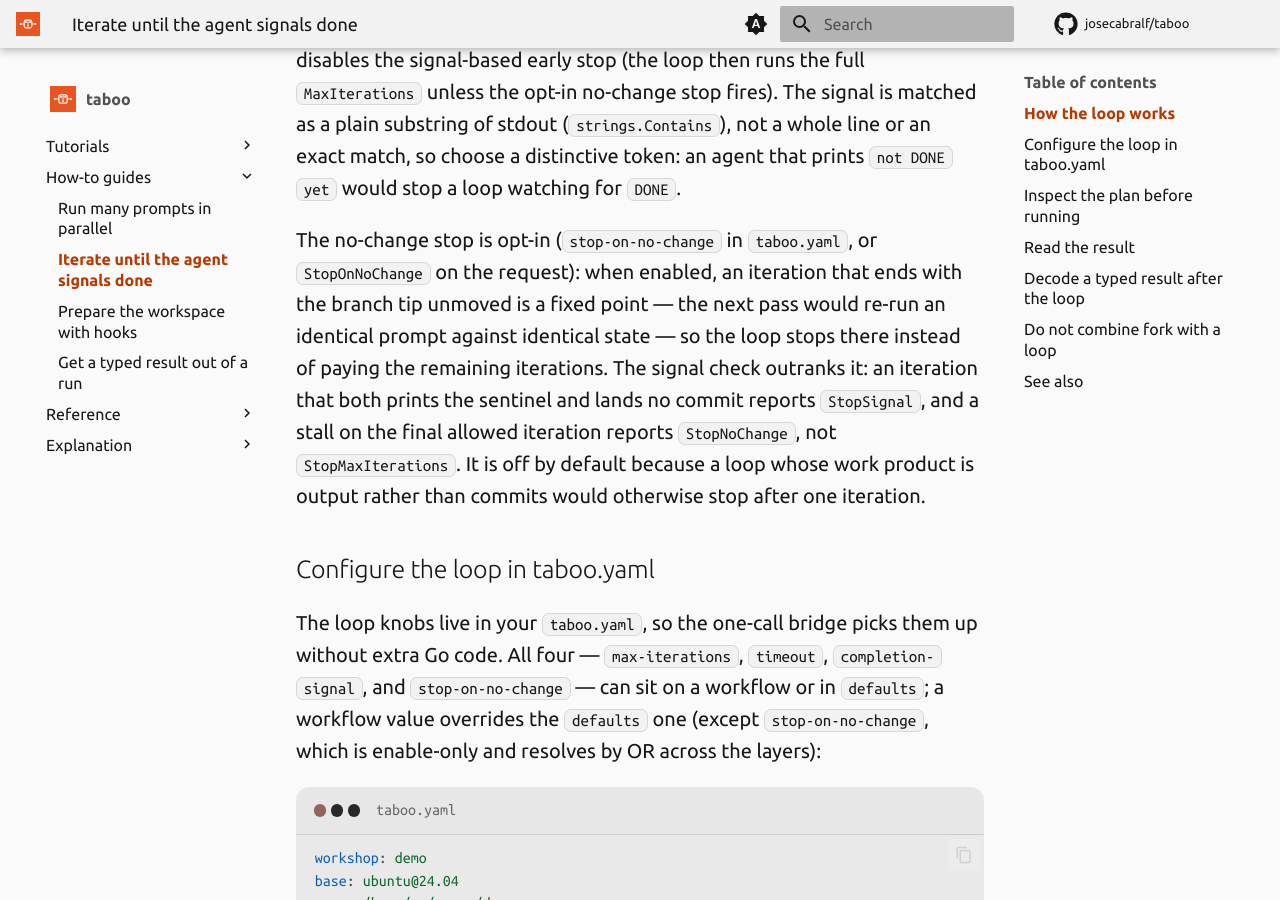
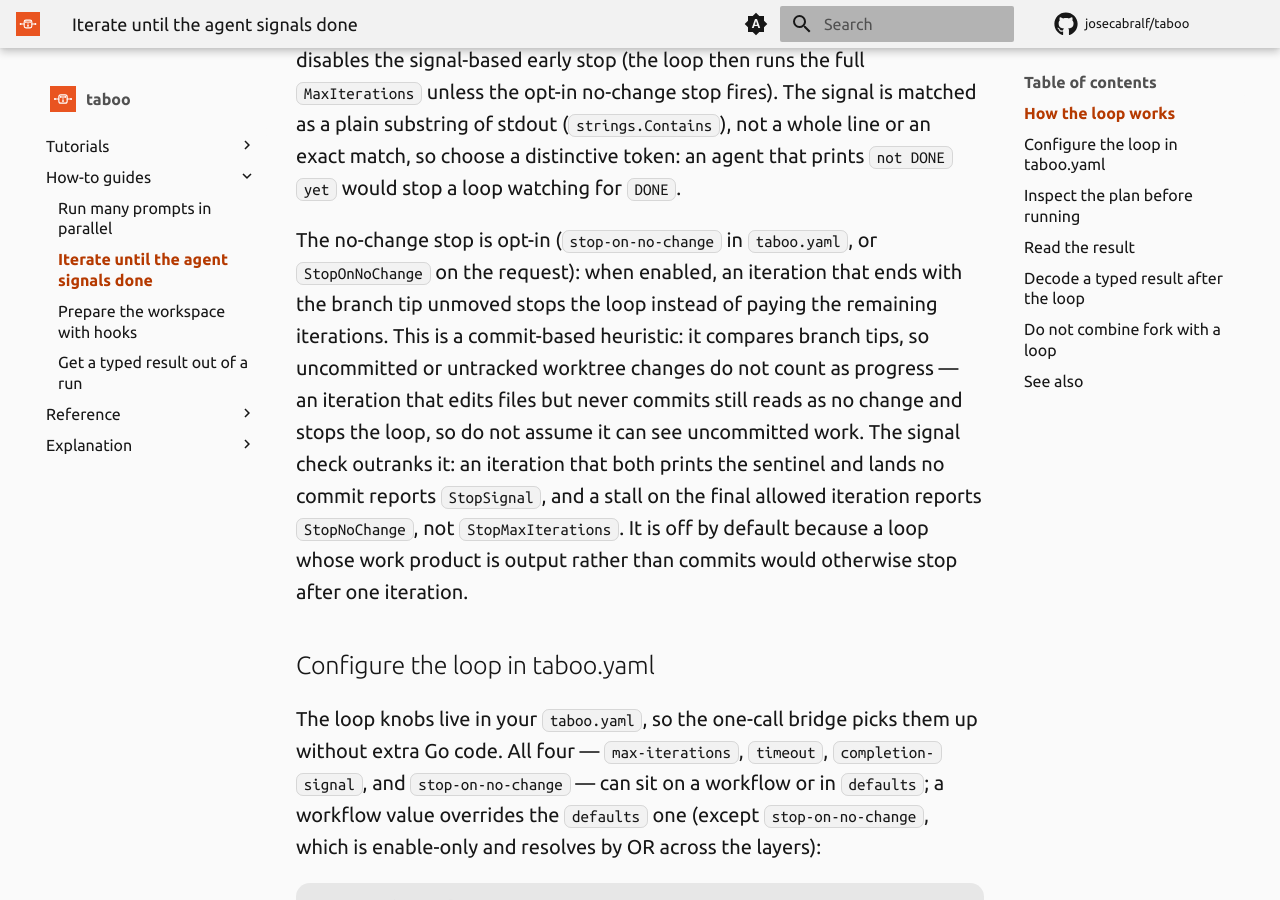
Before and after one commit to josecabralf/taboo, an MkDocs documentation site: the page built from docs/guides/iterate-until-done.md, in a window 1280 px wide and 900 px high, scrolled down 1123 px. Built offline with MkDocs 1.6.1 and Material for MkDocs 9.7.7, drawn with Linux system fonts in a browser that asks for light colours; comment, search, counter and statistics services are not loaded.

Commit message:
fix(prompt): linear-time Placeholders dedupe; describe StopNoChange as commit-based (Copilot review)
Co-Authored-By: Claude Fable 5 <noreply@anthropic.com>
Claude-Session: https://claude.ai/code/session_01GTau5kh1XQjHMgCmon7q5M

```diff
--- a/docs/guides/iterate-until-done.md
+++ b/docs/guides/iterate-until-done.md
@@ -38,10 +38,12 @@ yet` would stop a loop watching for `DONE`.
 
 The no-change stop is opt-in (`stop-on-no-change` in `taboo.yaml`, or
 `StopOnNoChange` on the request): when enabled, an iteration that ends with the
-branch tip unmoved is a fixed point — the next pass would re-run an identical
-prompt against identical state — so the loop stops there instead of paying the
-remaining iterations. The signal check outranks it: an iteration that both
-prints the sentinel and lands no commit reports `StopSignal`, and a stall on
+branch tip unmoved stops the loop instead of paying the remaining iterations.
+This is a commit-based heuristic: it compares branch tips, so uncommitted or
+untracked worktree changes do not count as progress — an iteration that edits
+files but never commits still reads as no change and stops the loop, so do not
+assume it can see uncommitted work. The signal check outranks it: an iteration
+that both prints the sentinel and lands no commit reports `StopSignal`, and a stall on
 the final allowed iteration reports `StopNoChange`, not `StopMaxIterations`.
 It is off by default because a loop whose work product is output rather than
 commits would otherwise stop after one iteration.
```
Also changed, not shown: docs/reference/library-api.md (+3 -3 lines), 2 other files.
